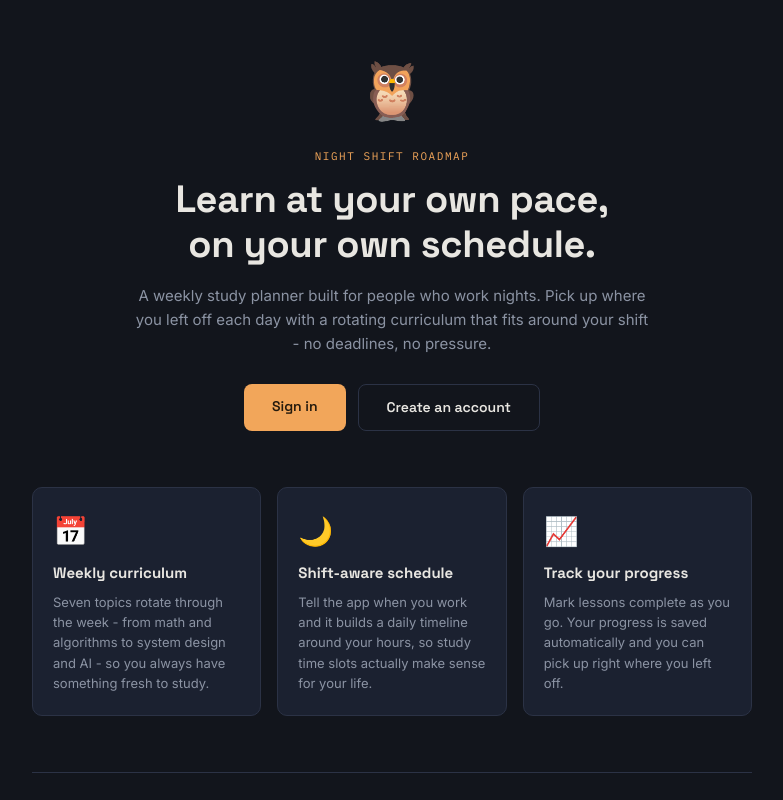
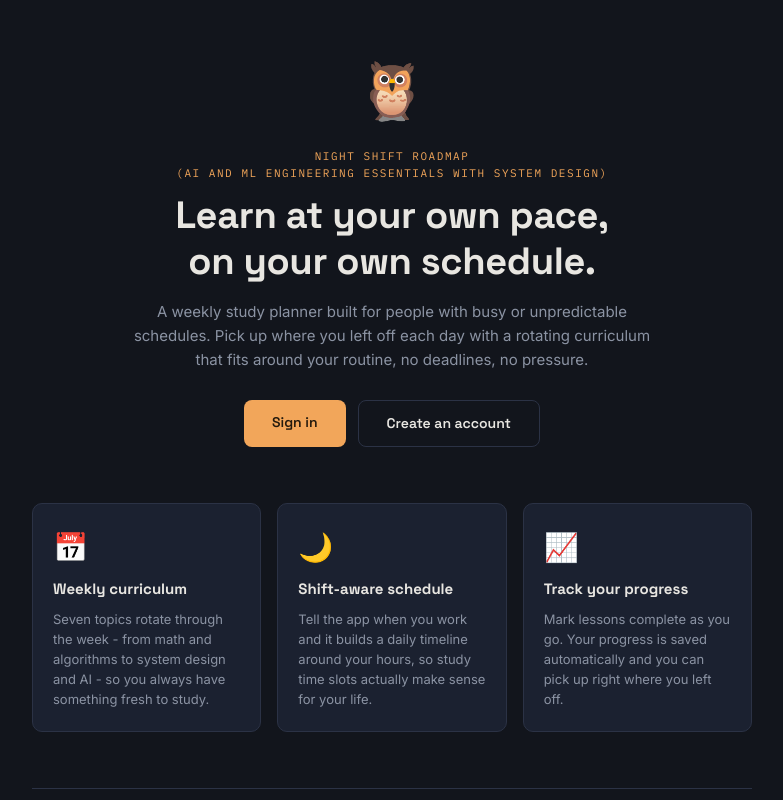
Before and after one commit to ewojjowe/night-shift-owl, a Vue app in the folder frontend/: page /welcome in a window 1280 px wide. Shown: the top 800 px of the page, without its empty margins (248-1031 px from the left). Built offline with nearby package versions, Linux system fonts and the light colour scheme; no server answers.

Commit message:
Update landing page texts

```diff
--- a/frontend/src/views/LandingView.vue
+++ b/frontend/src/views/LandingView.vue
@@ -6,12 +6,12 @@
 
       <header class="landing-hero">
         <div class="owl-icon">🦉</div>
-        <div class="eyebrow mono">Night Shift Roadmap</div>
+        <div class="eyebrow mono">Night Shift Roadmap <br />(AI and ML engineering essentials with System Design)</div>
         <h1 class="display">Learn at your own pace,<br />on your own schedule.</h1>
         <p class="landing-summary">
-          A weekly study planner built for people who work nights. Pick up where
-          you left off each day with a rotating curriculum that fits around your
-          shift - no deadlines, no pressure.
+          A weekly study planner built for people with busy or unpredictable schedules.
+          Pick up where you left off each day with a rotating curriculum that fits around
+          your routine, no deadlines, no pressure.
         </p>
         <div class="landing-cta">
           <router-link to="/login" class="btn btn-amber">Sign in</router-link>
```
